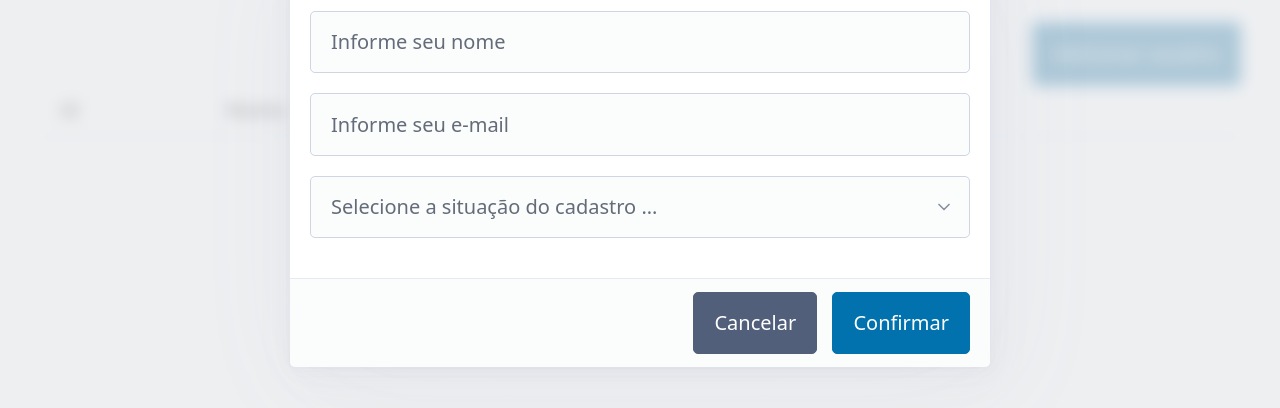
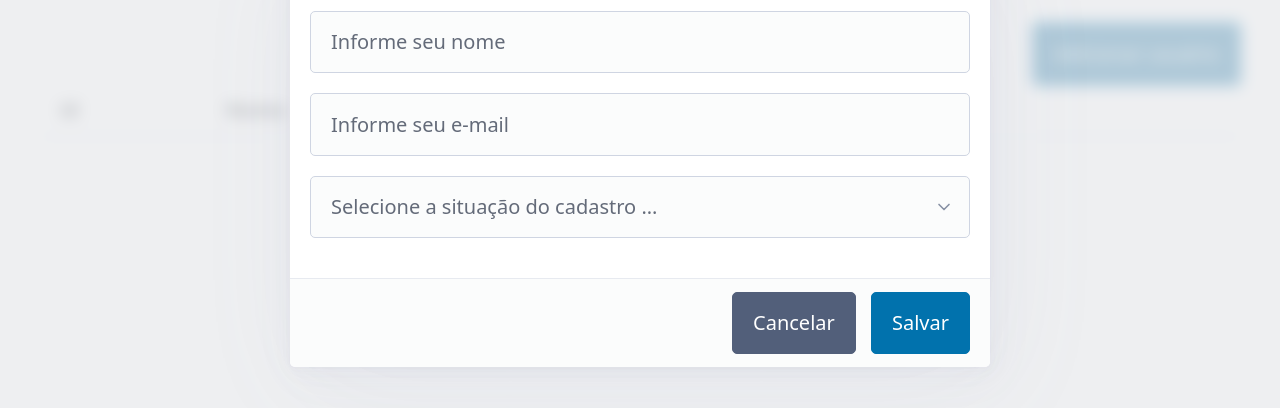
Before and after one commit to hugov/tubo-ensaio, a website: page fastify/index.html in a window 1280 px wide. Both pictures are taken after a click on the button "Adicionar usuário". Shown: the part 250-658 px from the top of the page. Drawn offline with Linux system fonts and the light colour scheme; no server answers.

Commit message:
Adicionado a imagem do cadastro de usuário README.md

```diff
--- a/fastify/index.html
+++ b/fastify/index.html
@@ -80,7 +80,7 @@
                 </form>
                 <footer>
                     <button onclick="closeModal('closeModal-form')" class="secondary">Cancelar</button>
-                    <button onclick="onSubmitInsertAndUpdate()" id="buttonSubmit">Confirmar</button>
+                    <button onclick="onSubmitInsertAndUpdate()" id="buttonSubmit">Salvar</button>
                 </footer>
             </article>
         </dialog>
```
Also changed, not shown: fastify/README.md, fastify/static/assets/img_01.png (added), fastify/static/assets/img_02.png (added), fastify/static/assets/img_03.png (added), fastify/static/assets/img_04.png (added), fastify/static/assets/img_05.png (added), fastify/static/assets/img_06.png (added).
